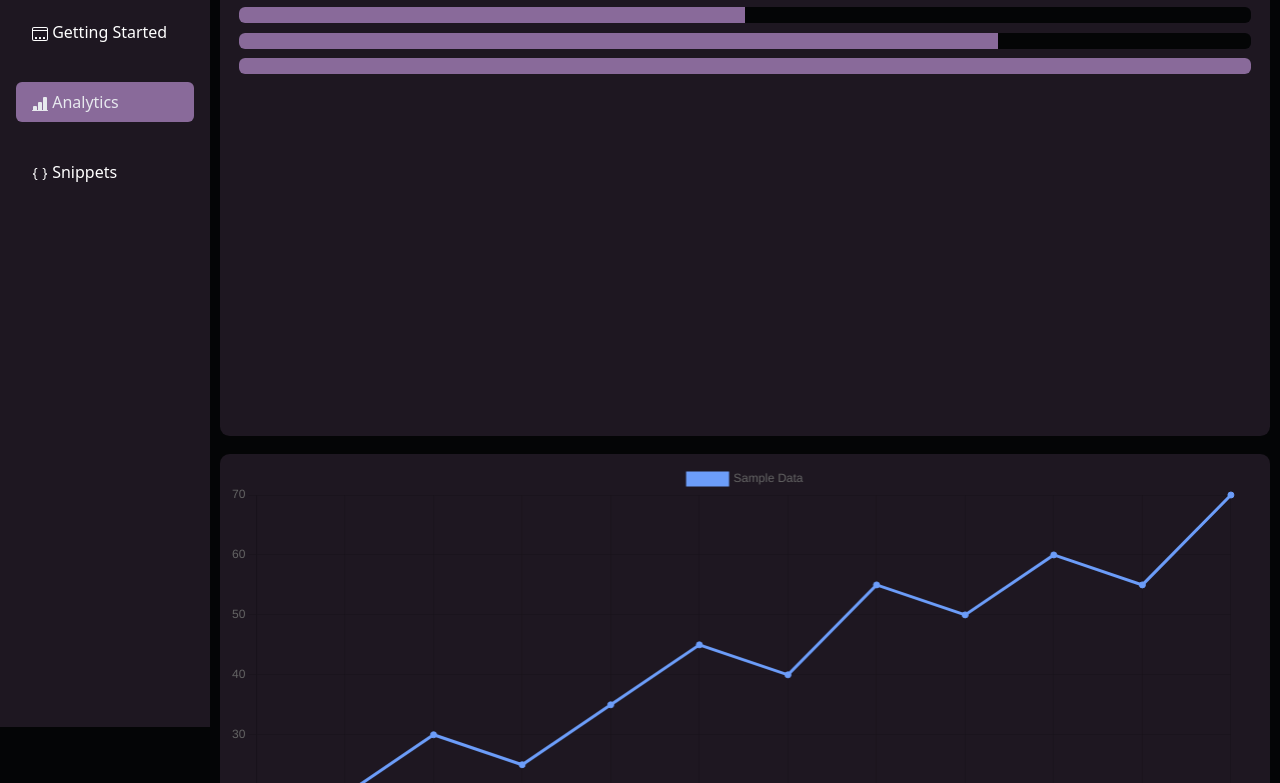
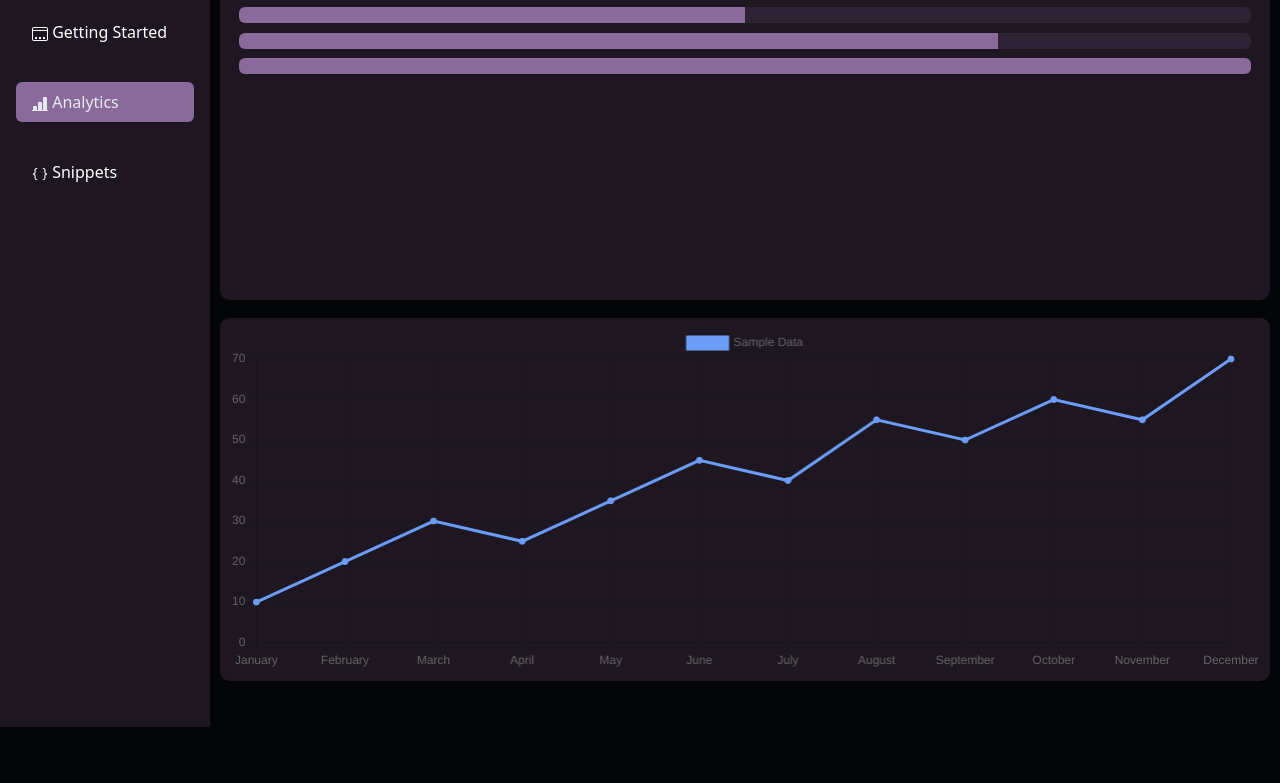
Before and after one commit to Not-7Myself/CodeWatch, a website: page CodeWatch/frontend/analytics.html in a window 1280 px wide. Shown: the part 73-856 px from the top of the page. After the commit the page ends 800 px from the top, so only its background shows below. Drawn offline with nearby package versions, Linux system fonts and the light colour scheme.

Commit message:
Website final - Navya

```diff
--- a/CodeWatch/frontend/style.css
+++ b/CodeWatch/frontend/style.css
@@ -223,7 +223,7 @@ code {
   grid-area: graph;
 }
 #lineChart{
-  height: 60vh;
+  height: 43vh;
 }
 
 .progress-bar{
@@ -232,5 +232,5 @@ code {
 
 .progress{
   margin: 0.75vw;
-  background-color: #040506;
+  background-color: #896a9a27;
 }
--- a/CodeWatch/main.js
+++ b/CodeWatch/main.js
@@ -1,5 +1,5 @@
-import { initializeApp } from "firebase/app";
-import { getDatabase,set,child,get,update,remove,ref } from "firebase/database";
+import { initializeApp } from "https://www.gstatic.com/firebasejs/10.4.0/firebase-app.js";
+import { getDatabase,set,child,get,update,remove,ref } from "https://www.gstatic.com/firebasejs/10.4.0/firebase-database.js";
 
 const config = {
     apiKey: "AIzaSyB9hGpepr9Byve6EwEOvmZKqLfdng_QyTU",
```
Also changed, not shown: CodeWatch/frontend/index.html (+1 -1 lines).
